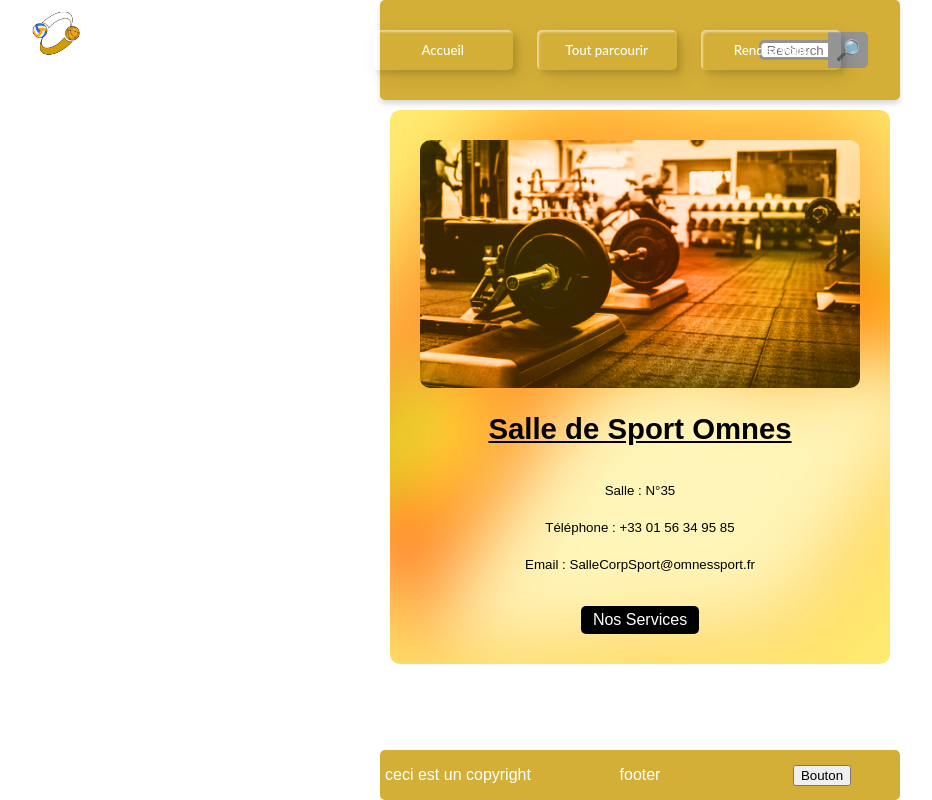
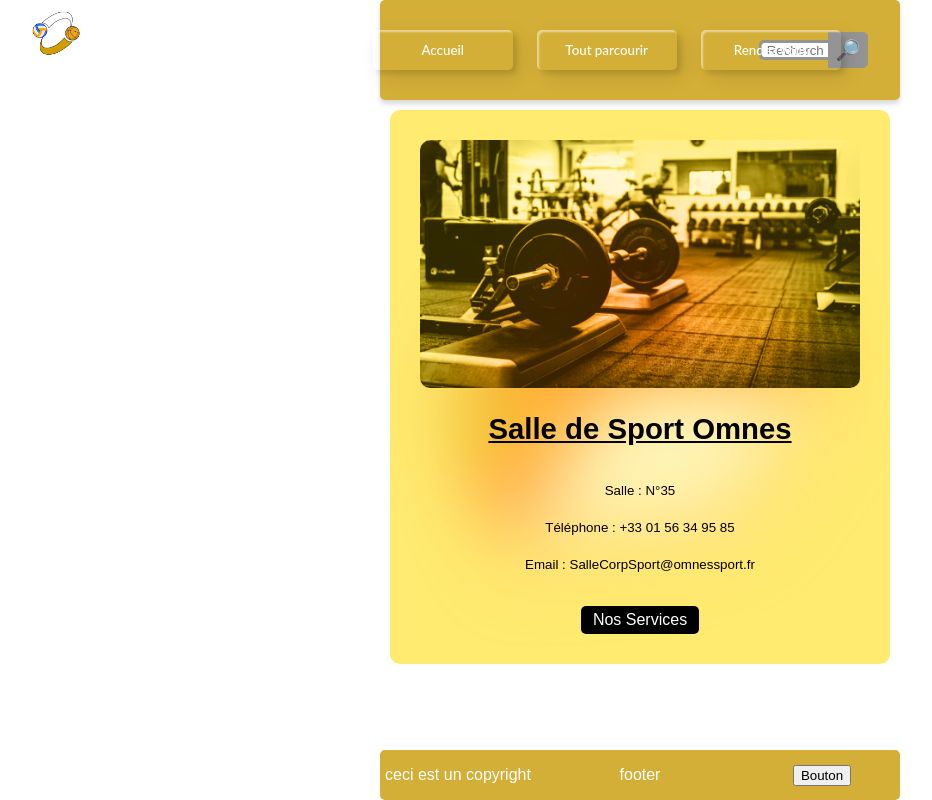
Before and after one commit to Margaux-code/web, a PHP site: page /SalleOmnes.html in a window 1280 px wide. Shown: the whole page, without its empty margins (0-932 px from the left). Run offline with PHP 8.4, Linux system fonts and the light colour scheme.

Commit message:
Salle De Sport Modifs

```diff
--- a/SalleOmnes.css
+++ b/SalleOmnes.css
@@ -73,7 +73,7 @@ figure a {
 figure::before {
   position: absolute;
   filter: blur(40px) saturate(120%) brightness(1.1);
-  font-size: 440pt;
+  font-size: 250pt;
   content: "🥪";
   z-index: -1;
   animation: rotate 12s linear infinite;
--- a/SalleOmnes.html
+++ b/SalleOmnes.html
@@ -34,7 +34,7 @@
 
         <div class="milieu">
             <figure>
-                <img src="image/SalleDeSport.jpg" width="300" height="120" alt="image">
+                <img src="image/SalleDeSport/SalleDeSport.jpg" width="300" height="120" alt="image">
                 <h1>Salle de Sport Omnes</h1>
                 <br>
                 <figcaption>
```
Also changed, not shown: Image/SalleDeSport/Gynecologie.jpg (added), Image/SalleDeSport/Nutrition Alimentation.jpg (added), Image/SalleDeSport/Personnel Salle de sport.jpg (added), Image/SalleDeSport/SalleDeSport.jpg (renamed from Image/SalleDeSport.jpg).
